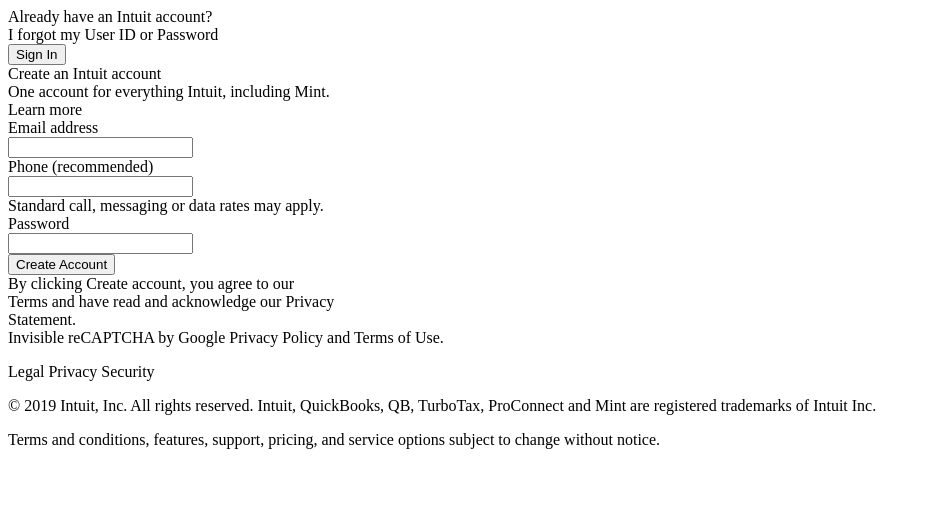
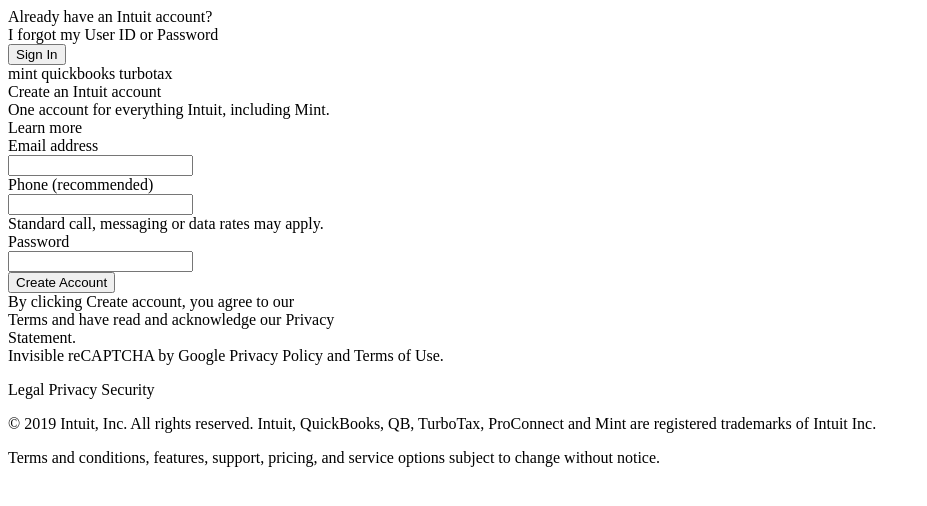
Before and after one commit to paulo-techie/mint-hub-clone, a plain HTML site: page index.html in a window 1280 px wide. Shown: the whole page, without its empty margins (0-927 px from the left). Drawn offline with Linux system fonts and the light colour scheme.

Commit message:
insertion of some omitted text

```diff
--- a/index.html
+++ b/index.html
@@ -11,7 +11,9 @@
             </div>
             <div class="logo"></div>
             <div class="signup-form">
-                <div class="header"></div>
+                <div class="header">
+                mint&nbsp;quickbooks&nbsp;turbotax
+                </div>
                 <form class="create-account-form">
                     Create an Intuit account<br>
                     One account for everything Intuit, including Mint.<br>
```
